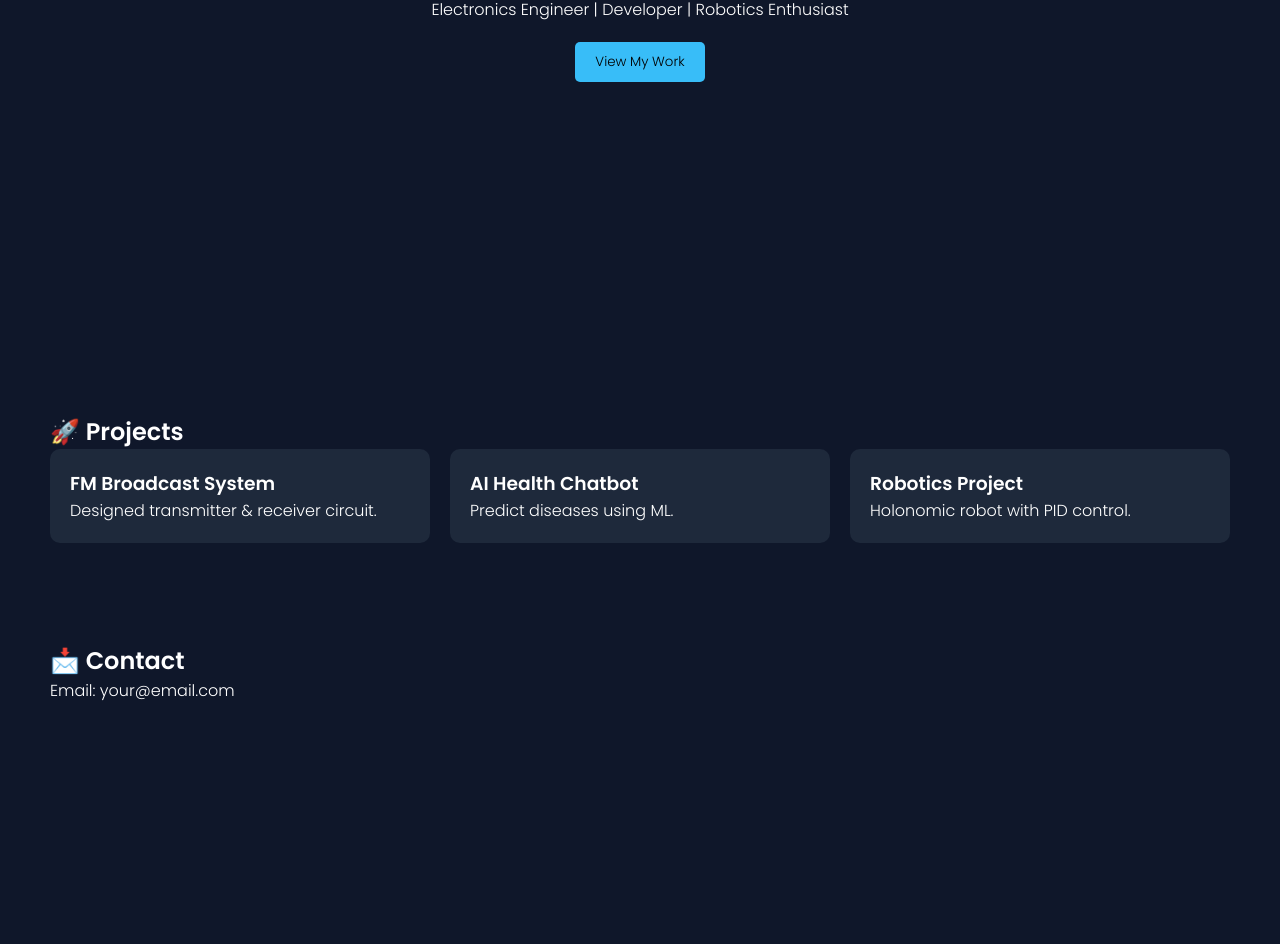
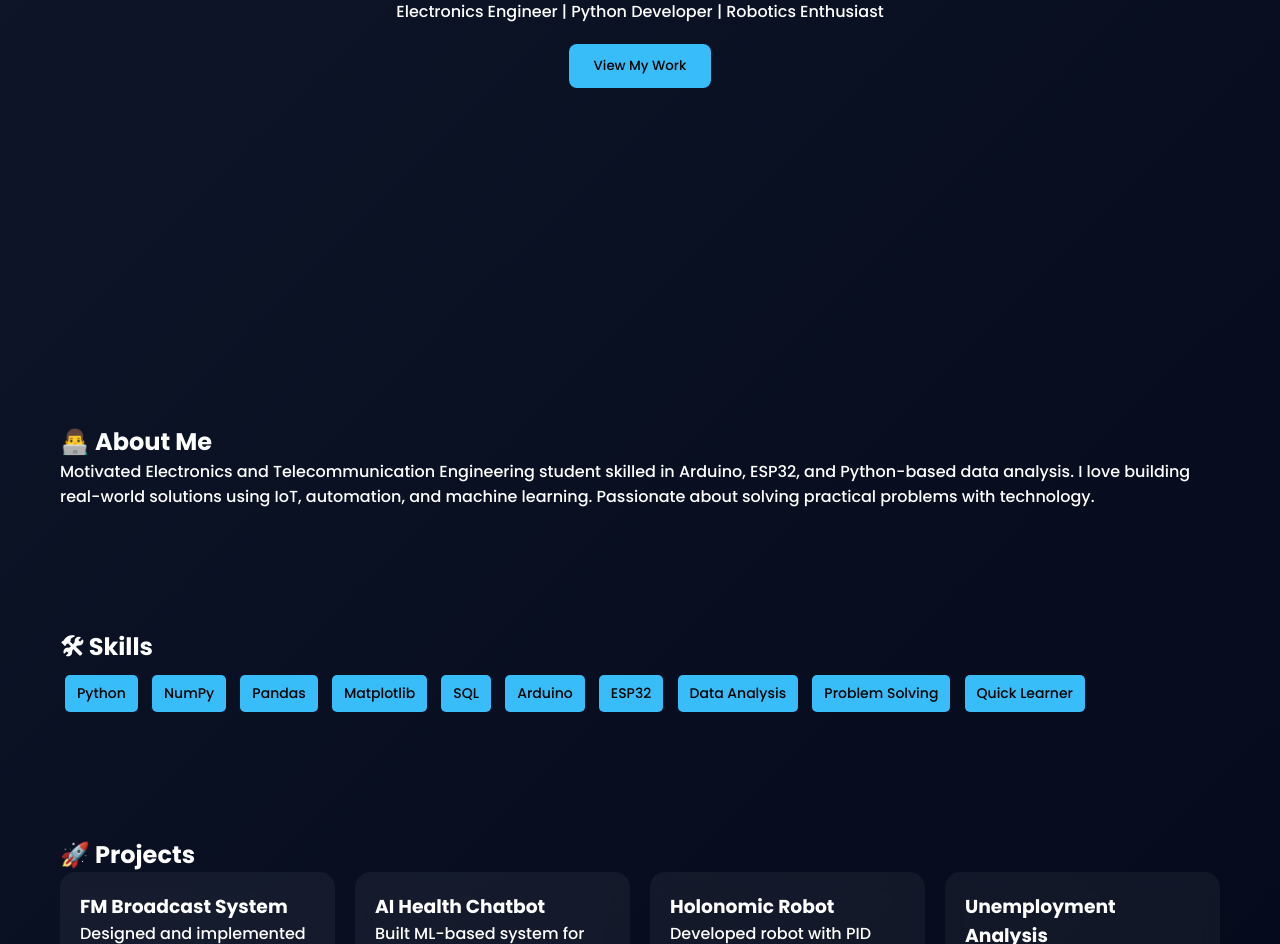
Before and after one commit to alokbhagwat07/alokbhagwat.github.io, a plain HTML site: page index.html in a window 1280 px wide. Shown: the part 431-1375 px from the top of the page. Before the commit the page ends 1184 px from the top, so only its background shows below. Drawn offline with Linux system fonts and the light colour scheme.

Commit message:
Update index.html

```diff
--- a/index.html
+++ b/index.html
@@ -5,8 +5,7 @@
 <meta name="viewport" content="width=device-width, initial-scale=1.0">
 <title>Alok Portfolio</title>
 
-<!-- Google Font -->
-<link href="https://fonts.googleapis.com/css2?family=Poppins:wght@300;600&display=swap" rel="stylesheet">
+<link href="https://fonts.googleapis.com/css2?family=Poppins:wght@300;500;700&display=swap" rel="stylesheet">
 
 <style>
 *{
@@ -17,7 +16,7 @@
 }
 
 body{
-    background:#0f172a;
+    background: linear-gradient(135deg,#0f172a,#020617);
     color:white;
 }
 
@@ -26,7 +25,8 @@ nav{
     display:flex;
     justify-content:space-between;
     padding:20px 50px;
-    background:#020617;
+    background:rgba(0,0,0,0.5);
+    backdrop-filter: blur(10px);
     position:sticky;
     top:0;
 }
@@ -39,9 +39,14 @@ nav a{
     color:white;
     margin-left:20px;
     text-decoration:none;
+    transition:0.3s;
 }
 
-/* Hero Section */
+nav a:hover{
+    color:#38bdf8;
+}
+
+/* Hero */
 .hero{
     height:90vh;
     display:flex;
@@ -52,7 +57,7 @@ nav a{
 }
 
 .hero h2{
-    font-size:40px;
+    font-size:45px;
     animation: fadeIn 2s ease-in;
 }
 
@@ -68,12 +73,12 @@ nav a{
 /* Button */
 .btn{
     margin-top:20px;
-    padding:10px 20px;
+    padding:12px 25px;
     background:#38bdf8;
     border:none;
     color:black;
     cursor:pointer;
-    border-radius:5px;
+    border-radius:8px;
     transition:0.3s;
 }
 
@@ -83,28 +88,47 @@ nav a{
 
 /* Sections */
 section{
-    padding:50px;
+    padding:60px;
 }
 
-/* Projects */
-.projects{
+/* Cards */
+.grid{
     display:grid;
     grid-template-columns:repeat(auto-fit,minmax(250px,1fr));
     gap:20px;
 }
 
 .card{
-    background:#1e293b;
+    background:rgba(255,255,255,0.05);
     padding:20px;
-    border-radius:10px;
+    border-radius:15px;
+    backdrop-filter: blur(10px);
     transition:0.3s;
 }
 
 .card:hover{
-    transform:scale(1.05);
+    transform:translateY(-10px) scale(1.03);
 }
 
-/* Animations */
+/* Skills */
+.skills span{
+    display:inline-block;
+    background:#38bdf8;
+    color:black;
+    padding:8px 12px;
+    margin:5px;
+    border-radius:5px;
+    font-size:14px;
+}
+
+/* Footer */
+footer{
+    text-align:center;
+    padding:20px;
+    background:#020617;
+}
+
+/* Animation */
 @keyframes fadeIn{
     from{opacity:0; transform:translateY(20px);}
     to{opacity:1; transform:translateY(0);}
@@ -118,43 +142,104 @@ section{
     <h1>Alok.dev</h1>
     <div>
         <a href="#">Home</a>
+        <a href="#about">About</a>
+        <a href="#skills">Skills</a>
         <a href="#projects">Projects</a>
         <a href="#contact">Contact</a>
     </div>
 </nav>
 
+<!-- Hero -->
 <div class="hero">
     <h2>Hello, I'm <span>Alok 👋</span></h2>
-    <p>Electronics Engineer | Developer | Robotics Enthusiast</p>
-    <button class="btn">View My Work</button>
+    <p>Electronics Engineer | Python Developer | Robotics Enthusiast</p>
+    <button class="btn" onclick="document.getElementById('projects').scrollIntoView()">View My Work</button>
 </div>
 
+<!-- About -->
+<section id="about">
+    <h2>👨‍💻 About Me</h2>
+    <p>
+        Motivated Electronics and Telecommunication Engineering student skilled in Arduino, ESP32,
+        and Python-based data analysis. I love building real-world solutions using IoT, automation,
+        and machine learning. Passionate about solving practical problems with technology.
+    </p>
+</section>
+
+<!-- Skills -->
+<section id="skills">
+    <h2>🛠 Skills</h2>
+    <div class="skills">
+        <span>Python</span>
+        <span>NumPy</span>
+        <span>Pandas</span>
+        <span>Matplotlib</span>
+        <span>SQL</span>
+        <span>Arduino</span>
+        <span>ESP32</span>
+        <span>Data Analysis</span>
+        <span>Problem Solving</span>
+        <span>Quick Learner</span>
+    </div>
+</section>
+
+<!-- Projects -->
 <section id="projects">
     <h2>🚀 Projects</h2>
-    <div class="projects">
+    <div class="grid">
 
         <div class="card">
             <h3>FM Broadcast System</h3>
-            <p>Designed transmitter & receiver circuit.</p>
+            <p>Designed and implemented FM transmitter & receiver circuit.</p>
         </div>
 
         <div class="card">
             <h3>AI Health Chatbot</h3>
-            <p>Predict diseases using ML.</p>
+            <p>Built ML-based system for disease prediction using Python.</p>
         </div>
 
         <div class="card">
-            <h3>Robotics Project</h3>
-            <p>Holonomic robot with PID control.</p>
+            <h3>Holonomic Robot</h3>
+            <p>Developed robot with PID control and omni-directional movement.</p>
+        </div>
+
+        <div class="card">
+            <h3>Unemployment Analysis</h3>
+            <p>Analyzed Indian unemployment data using Python & SQL with visualization.</p>
+        </div>
+
+        <div class="card">
+            <h3>Animal Repeller System</h3>
+            <p>Arduino-based ultrasonic system for automatic animal detection.</p>
         </div>
 
     </div>
 </section>
 
+<!-- Education -->
+<section>
+    <h2>🎓 Education</h2>
+    <div class="card">
+        <p><strong>B.Tech - Electronics & Telecommunication</strong></p>
+        <p>Savitribai Phule Pune University (2023 - 2027)</p>
+        <p>CGPA: 8.95</p>
+    </div>
+</section>
+
+<!-- Contact -->
 <section id="contact">
     <h2>📩 Contact</h2>
-    <p>Email: your@email.com</p>
+    <p>Email: bhagwatalok72@gmail.com</p>
+    <p>Phone: +91-7756824241</p>
+    <p>
+        <a href="https://github.com/alokbhagwat07" target="_blank">GitHub</a> |
+        <a href="https://linkedin.com/in/alok-bhagwat-805104295" target="_blank">LinkedIn</a>
+    </p>
 </section>
+
+<footer>
+    <p>© 2026 Alok Bhagwat | Built with ❤️</p>
+</footer>
 
 </body>
 </html>
```
